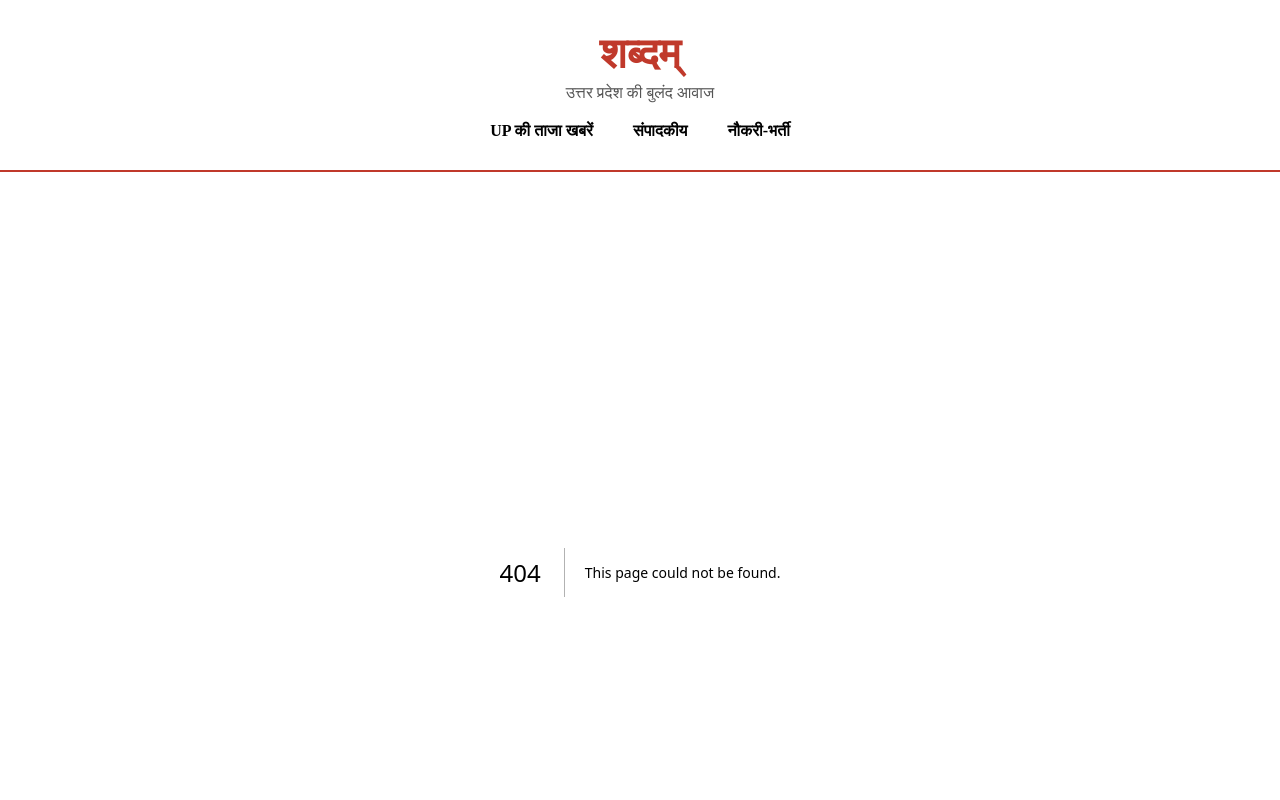
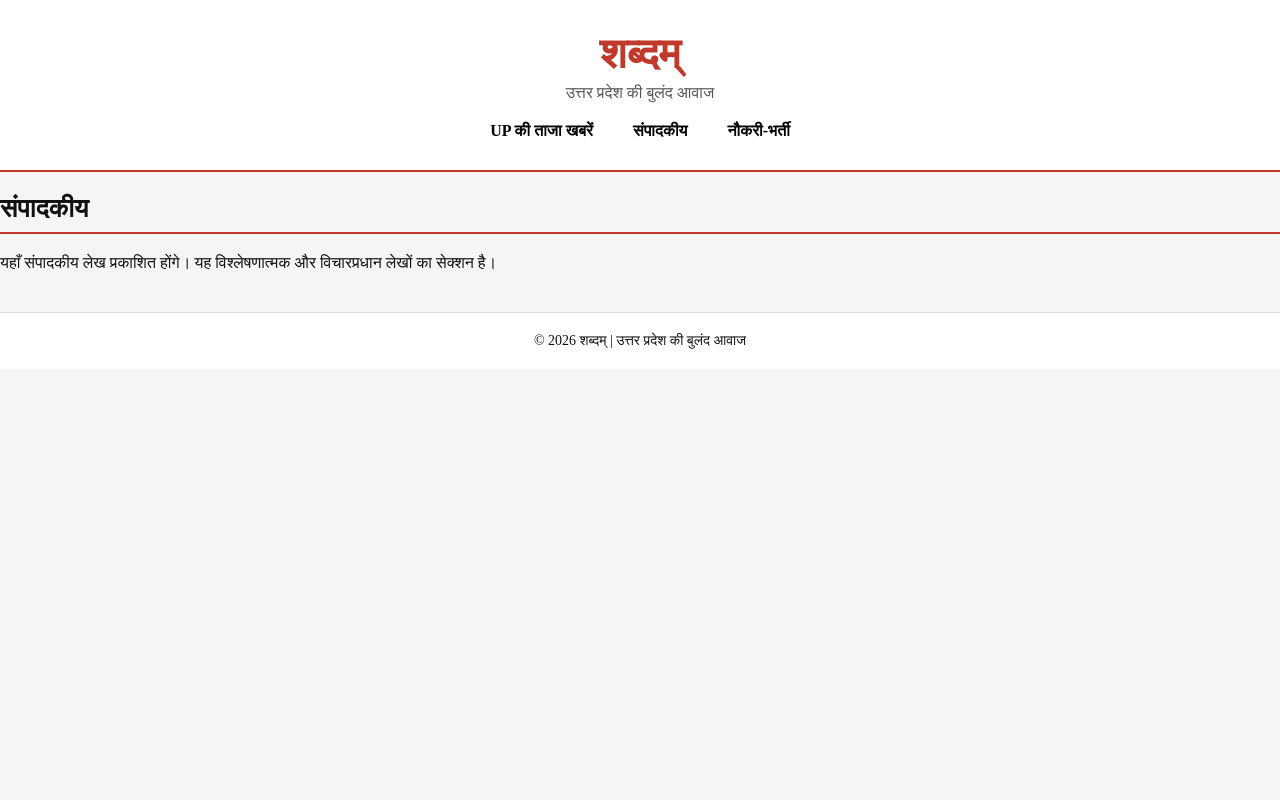
Before and after one commit to mbaitha4/shabadam-up, a Next.js app: page /sampadakiya in a window 1280 px wide. Before the commit this address had no page. Shown: the top 800 px of the page. Built offline with nearby package versions, Linux system fonts and the light colour scheme.

Commit message:
Create page.tsx

```diff
--- /dev/null
+++ b/app/sampadakiya/page.tsx
@@ -0,0 +1,11 @@
+export default function SampadakiyaPage() {
+  return (
+    <div>
+      <h2 className="section-title">संपादकीय</h2>
+      <p>
+        यहाँ संपादकीय लेख प्रकाशित होंगे। यह विश्लेषणात्मक
+        और विचारप्रधान लेखों का सेक्शन है।
+      </p>
+    </div>
+  );
+}
```
